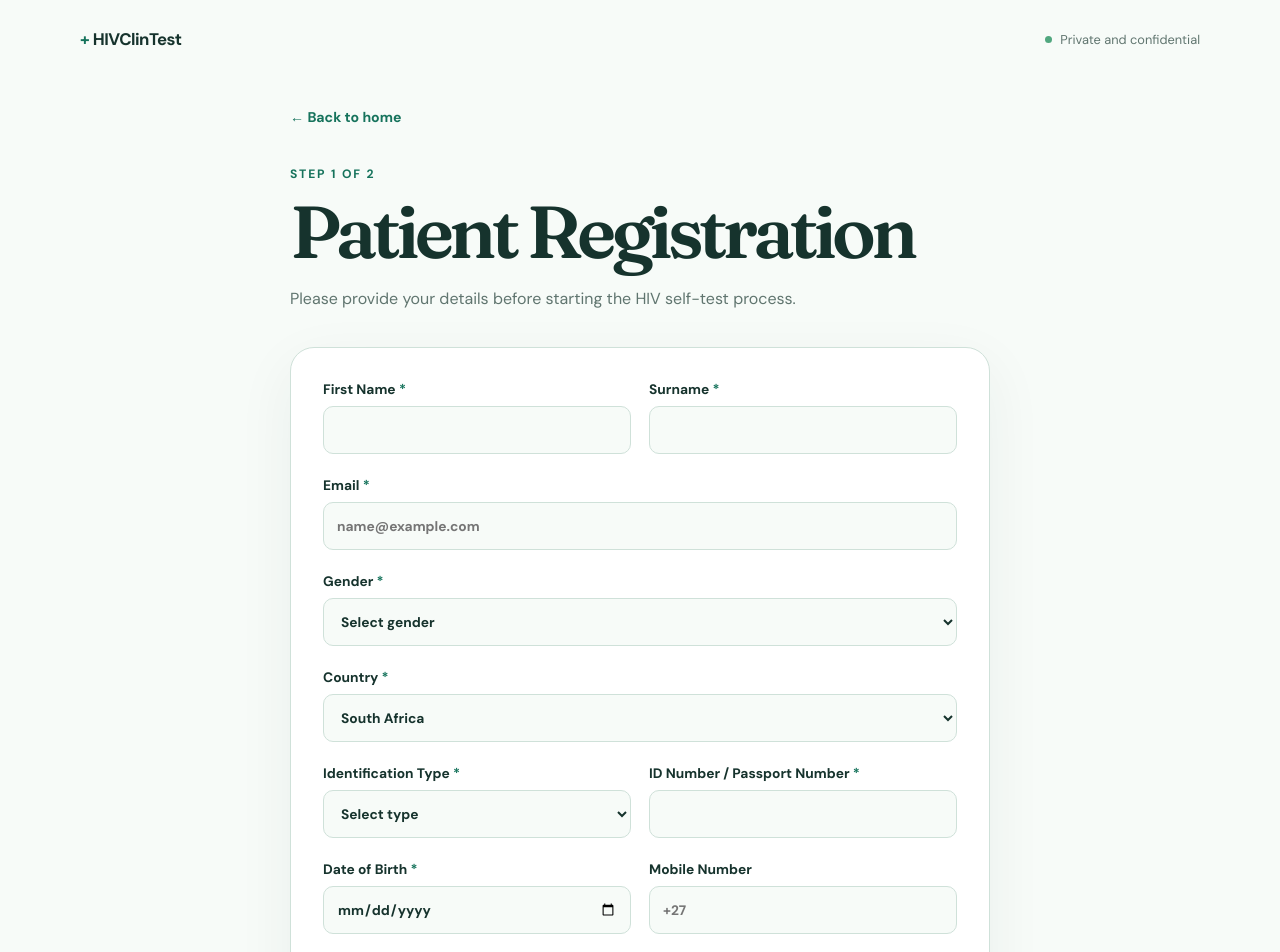
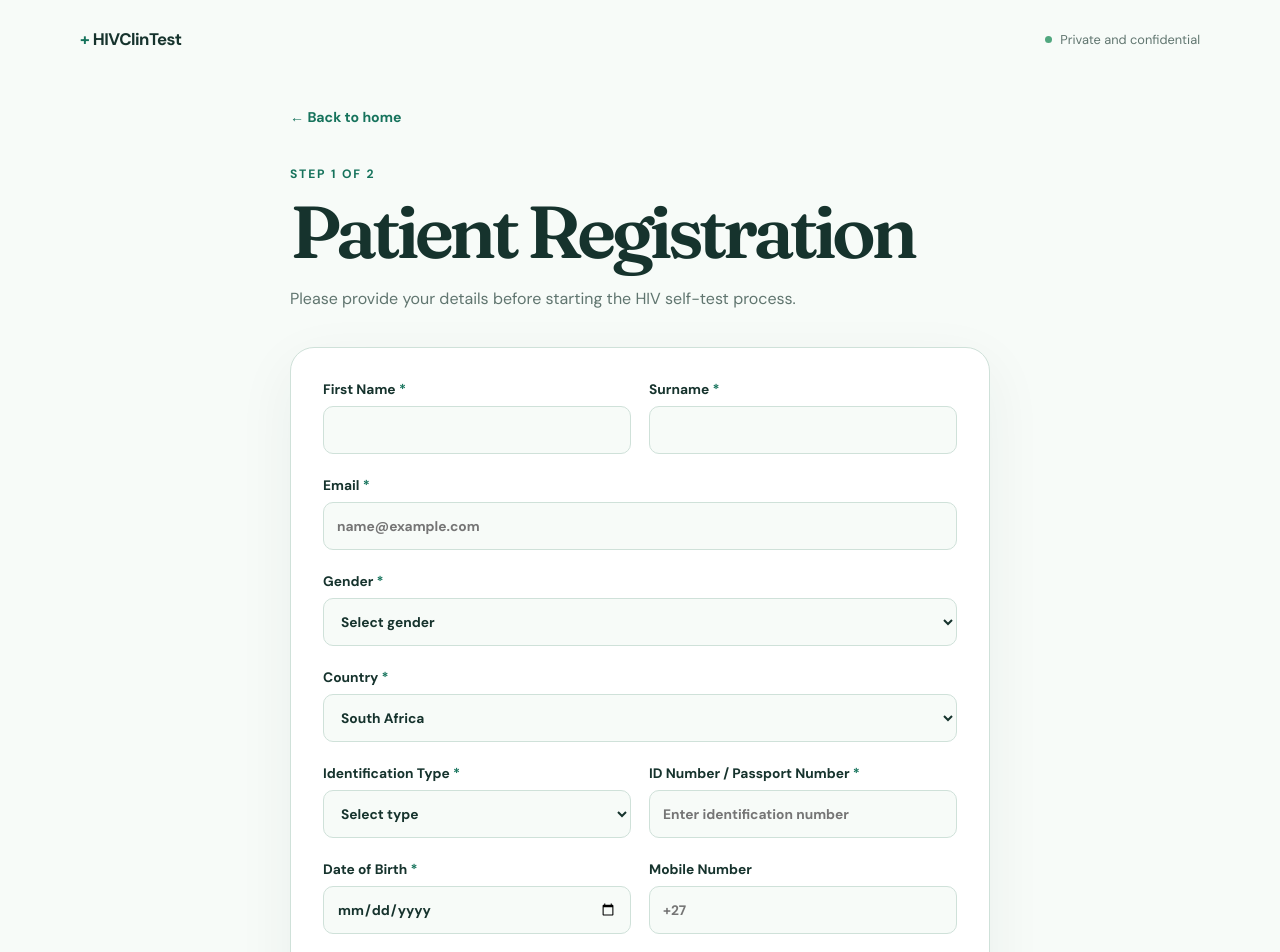
Before and after one commit to Siraajadams/HIVCLINTEST, a Next.js app: page /register in a window 1280 px wide. Shown: the top 952 px of the page. Built offline with nearby package versions, Linux system fonts and the light colour scheme.

Commit message:
Update page.tsx

```diff
--- a/app/register/page.tsx
+++ b/app/register/page.tsx
@@ -1,3 +1,4 @@
+
 "use client";
 
 import { FormEvent, useMemo, useState } from "react";
@@ -17,14 +18,97 @@ const initialForm = {
   consent: false,
 };
 
+type RegistrationForm = typeof initialForm;
+type FormField = keyof RegistrationForm;
+
+// Check the South African ID checksum using Luhn.
+function isValidSAID(id: string): boolean {
+  if (!/^\d{13}$/.test(id)) return false;
+
+  let sum = 0;
+  let doubleDigit = false;
+
+  for (let i = id.length - 1; i >= 0; i--) {
+    let digit = Number(id[i]);
+
+    if (doubleDigit) {
+      digit *= 2;
+      if (digit > 9) digit -= 9;
+    }
+
+    sum += digit;
+    doubleDigit = !doubleDigit;
+  }
+
+  return sum % 10 === 0;
+}
+
+// Extract DOB from a South African ID.
+// Returns YYYY-MM-DD or an empty string.
+function getDOBFromSAID(id: string): string {
+  if (!isValidSAID(id)) return "";
+
+  const yy = Number(id.slice(0, 2));
+  const mm = Number(id.slice(2, 4));
+  const dd = Number(id.slice(4, 6));
+
+  const today = new Date();
+  const currentYear = today.getFullYear();
+
+  const year =
+    2000 + yy <= currentYear
+      ? 2000 + yy
+      : 1900 + yy;
+
+  const dob = new Date(
+    Date.UTC(year, mm - 1, dd)
+  );
+
+  if (
+    dob.getUTCFullYear() !== year ||
+    dob.getUTCMonth() !== mm - 1 ||
+    dob.getUTCDate() !== dd
+  ) {
+    return "";
+  }
+
+  // Do not accept a future date.
+  const todayUTC = Date.UTC(
+    today.getFullYear(),
+    today.getMonth(),
+    today.getDate()
+  );
+
+  if (dob.getTime() > todayUTC) return "";
+
+  return [
+    year,
+    String(mm).padStart(2, "0"),
+    String(dd).padStart(2, "0"),
+  ].join("-");
+}
+
 export default function RegisterPage() {
   const router = useRouter();
 
-  const [form, setForm] = useState(initialForm);
+  const [form, setForm] =
+    useState<RegistrationForm>(initialForm);
 
-  const canContinue = useMemo(
-    () =>
-      Boolean(
+  const isSAID =
+    form.country === "South Africa" &&
+    form.identity_type === "South African ID";
+
+  const autoDOB = isSAID
+    ? getDOBFromSAID(form.identity_number)
+    : "";
+
+  const invalidSAID =
+    isSAID &&
+    form.identity_number.length === 13 &&
+    !autoDOB;
+
+  const canContinue = useMemo(() => {
+    const basicValid = Boolean(
       form.first_name.trim() &&
       form.surname.trim() &&
       form.email.trim() &&
@@ -34,21 +118,67 @@ export default function RegisterPage() {
       form.identity_number.trim() &&
       form.date_of_birth &&
       form.consent
-      ),
-    [form]
     );
 
+    if (!basicValid) return false;
+
+    if (isSAID) {
+      return (
+        Boolean(autoDOB) &&
+        form.date_of_birth === autoDOB
+      );
+    }
+
+    return true;
+  }, [form, isSAID, autoDOB]);
+
   function updateField(
-    field: keyof typeof form,
+    field: FormField,
     value: string | boolean
   ) {
-    setForm((current) => ({
+    setForm((current) => {
+      const updated = {
         ...current,
         [field]: value,
-      ...(field === "country"
-        ? { identity_type: "" }
-        : {}),
-    }));
+      };
+
+      // Reset ID and DOB when country changes.
+      if (field === "country") {
+        updated.identity_type = "";
+        updated.identity_number = "";
+        updated.date_of_birth = "";
+      }
+
+      // Reset ID and DOB when ID type changes.
+      if (field === "identity_type") {
+        updated.identity_number = "";
+        updated.date_of_birth = "";
+      }
+
+      // Automatically extract DOB from SA ID.
+      if (field === "identity_number") {
+        const id = String(value);
+
+        if (
+          updated.country === "South Africa" &&
+          updated.identity_type ===
+            "South African ID"
+        ) {
+          // Accept digits only, maximum 13.
+          const cleanID = id
+            .replace(/\D/g, "")
+            .slice(0, 13);
+
+          updated.identity_number = cleanID;
+          updated.date_of_birth =
+            getDOBFromSAID(cleanID);
+        } else {
+          updated.identity_number = id;
+        }
+      }
+
+      return updated;
+    });
   }
 
   const identityOptions =
@@ -57,7 +187,7 @@ export default function RegisterPage() {
       : ["National ID", "Passport"];
 
   const mobilePlaceholder =
-    {
+    ({
       "South Africa": "+27",
       England: "+44",
       Zimbabwe: "+263",
@@ -65,7 +195,8 @@ export default function RegisterPage() {
       Eswatini: "+268",
       Lesotho: "+266",
       Other: "",
-    }[form.country] || "";
+    } as Record<string, string>)[form.country] ||
+    "";
 
   function handleSubmit(
     event: FormEvent<HTMLFormElement>
@@ -110,7 +241,9 @@ export default function RegisterPage() {
         </Link>
 
         <div className="flow-heading">
-          <p className="eyebrow">Step 1 of 2</p>
+          <p className="eyebrow">
+            Step 1 of 2
+          </p>
 
           <h1 id="registration-title">
             Patient Registration
@@ -135,6 +268,7 @@ export default function RegisterPage() {
 
               <input
                 required
+                autoComplete="given-name"
                 value={form.first_name}
                 onChange={(event) =>
                   updateField(
@@ -153,6 +287,7 @@ export default function RegisterPage() {
 
               <input
                 required
+                autoComplete="family-name"
                 value={form.surname}
                 onChange={(event) =>
                   updateField(
@@ -173,6 +308,7 @@ export default function RegisterPage() {
             <input
               required
               type="email"
+              autoComplete="email"
               placeholder="name@example.com"
               value={form.email}
               onChange={(event) =>
@@ -279,6 +415,18 @@ export default function RegisterPage() {
 
               <input
                 required
+                type="text"
+                inputMode={
+                  isSAID ? "numeric" : "text"
+                }
+                maxLength={
+                  isSAID ? 13 : undefined
+                }
+                placeholder={
+                  isSAID
+                    ? "Enter 13-digit SA ID"
+                    : "Enter identification number"
+                }
                 value={form.identity_number}
                 onChange={(event) =>
                   updateField(
@@ -286,7 +434,18 @@ export default function RegisterPage() {
                     event.target.value
                   )
                 }
+                aria-invalid={invalidSAID}
               />
+
+              {invalidSAID && (
+                <small
+                  role="alert"
+                  style={{ color: "#b91c1c" }}
+                >
+                  Invalid South African ID.
+                  Please check the number.
+                </small>
+              )}
             </label>
           </div>
 
@@ -301,13 +460,36 @@ export default function RegisterPage() {
                 required
                 type="date"
                 value={form.date_of_birth}
+                readOnly={isSAID}
                 onChange={(event) =>
                   updateField(
                     "date_of_birth",
                     event.target.value
                   )
                 }
+                style={
+                  isSAID && autoDOB
+                    ? {
+                        backgroundColor:
+                          "#ecfdf5",
+                        borderColor: "#059669",
+                      }
+                    : undefined
+                }
               />
+
+              {isSAID && (
+                <small
+                  style={{
+                    color: "#047857",
+                    marginTop: "5px",
+                  }}
+                >
+                  {autoDOB
+                    ? "Date of birth automatically populated from your ID."
+                    : "Enter a valid 13-digit South African ID to populate your date of birth."}
+                </small>
+              )}
             </label>
 
             <label className="field">
@@ -315,6 +497,7 @@ export default function RegisterPage() {
 
               <input
                 type="tel"
+                autoComplete="tel"
                 placeholder={mobilePlaceholder}
                 value={form.mobile_number}
                 onChange={(event) =>
```
Lines whose indentation alone changed are shown as unchanged.
